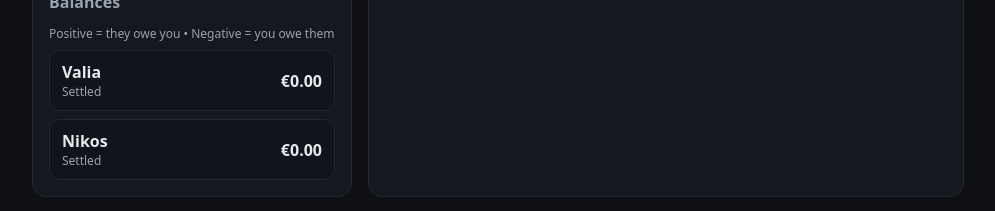
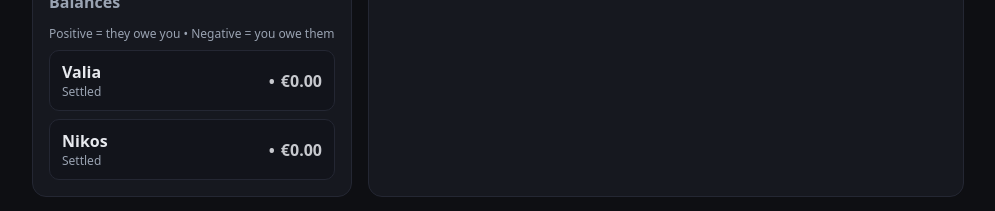
Before and after one commit to tasosbeast/bill-split, a React (Vite) app: page / in a window 1280 px wide. Shown: the part 324-535 px from the top of the page, without its empty margins (142-1137 px from the left). Built offline with nearby package versions, Linux system fonts and the light colour scheme.

Commit message:
feat(ui): color-coded deltas with arrows and a11y labels in Transactions

```diff
--- a/src/components/Balances.jsx
+++ b/src/components/Balances.jsx
@@ -18,6 +18,21 @@ export default function Balances({ friends, balances, onJumpTo }) {
             ? `You owe ${f.name}`
             : "Settled";
 
+        const cls =
+          bal > 0
+            ? "amount amount-pos"
+            : bal < 0
+            ? "amount amount-neg"
+            : "amount amount-zero";
+
+        const arrow = bal > 0 ? "▲" : bal < 0 ? "▼" : "•";
+        const sr =
+          bal > 0
+            ? "credit (they owe you)"
+            : bal < 0
+            ? "debt (you owe them)"
+            : "settled";
+
         return (
           <div
             key={f.id}
@@ -33,7 +48,13 @@ export default function Balances({ friends, balances, onJumpTo }) {
               <div style={{ fontWeight: 600 }}>{f.name}</div>
               <div className="kicker">{label}</div>
             </div>
-            <div className="amount">{formatEUR(Math.abs(bal))}</div>
+            <div className={cls} aria-label={sr}>
+              <span aria-hidden="true" style={{ marginRight: 6 }}>
+                {arrow}
+              </span>
+              {formatEUR(Math.abs(bal))}
+              <span className="sr-only"> {sr}</span>
+            </div>
           </div>
         );
       })}
--- a/src/components/Transactions.jsx
+++ b/src/components/Transactions.jsx
@@ -22,12 +22,26 @@ export default function Transactions({ friend, items }) {
   return (
     <div className="list">
       {items.map((t) => {
-        const sign = t.delta > 0 ? "+" : t.delta < 0 ? "−" : "";
         const whoPaid = t.payer === "you" ? "You paid" : `${friend.name} paid`;
         const summary =
           t.payer === "you"
             ? `${friend.name} owes you ${formatEUR(t.half)}`
             : `You owe ${friend.name} ${formatEUR(t.half)}`;
+
+        const cls =
+          t.delta > 0
+            ? "amount amount-pos"
+            : t.delta < 0
+            ? "amount amount-neg"
+            : "amount amount-zero";
+
+        const arrow = t.delta > 0 ? "▲" : t.delta < 0 ? "▼" : "•";
+        const sr =
+          t.delta > 0
+            ? "credit (they owe you)"
+            : t.delta < 0
+            ? "debt (you owe them)"
+            : "settled";
 
         return (
           <div key={t.id} className="list-item">
@@ -37,9 +51,13 @@ export default function Transactions({ friend, items }) {
                 {summary} • {when(t.createdAt)}
               </div>
             </div>
-            <div className="amount" aria-label="balance delta">
-              {sign}
+
+            <div className={cls} aria-label={sr}>
+              <span aria-hidden="true" style={{ marginRight: 6 }}>
+                {arrow}
+              </span>
               {formatEUR(Math.abs(t.delta))}
+              <span className="sr-only"> {sr}</span>
             </div>
           </div>
         );
--- a/src/index.css
+++ b/src/index.css
@@ -187,3 +187,25 @@ body {
   font-size: 12px;
   color: var(--danger);
 }
+
+.amount-pos {
+  color: var(--brand);
+}
+.amount-neg {
+  color: var(--danger);
+}
+.amount-zero {
+  opacity: 0.85;
+}
+
+.sr-only {
+  position: absolute !important;
+  width: 1px;
+  height: 1px;
+  padding: 0;
+  margin: -1px;
+  overflow: hidden;
+  clip: rect(0, 0, 0, 0);
+  white-space: nowrap;
+  border: 0;
+}
```
